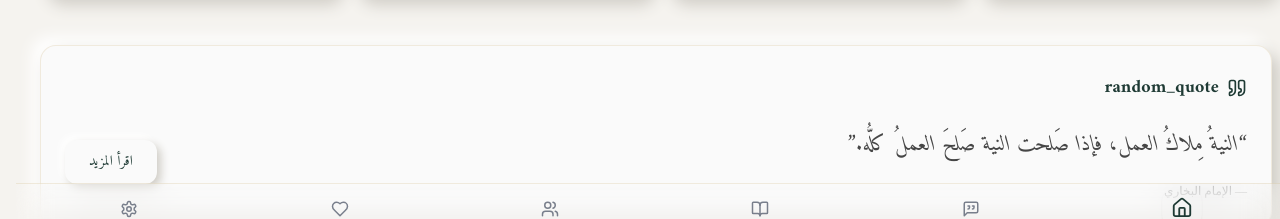
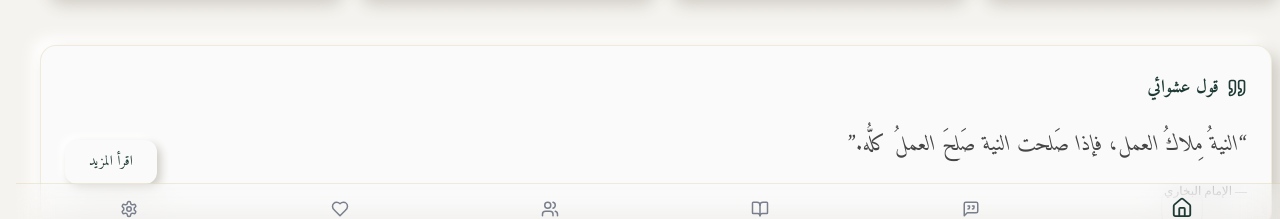
Before and after one commit to ibrahimcowke/AQWAAL-SALAF, a React (Vite) app: page / in a window 1280 px wide. Shown: the part 537-756 px from the top of the page. Built offline with nearby package versions, Linux system fonts and the light colour scheme; no server answers; the database is empty; a web font is replaced by a local one.

Commit message:
fix: add missing random_quote translation for Arabic and English

```diff
--- a/src/i18n.ts
+++ b/src/i18n.ts
@@ -75,7 +75,8 @@ const resources = {
       "back": "رجوع",
       "back_to_quotes": "العودة للأقوال",
       "back_to_scholars": "العودة للعلماء",
-      "somali_translation": "الترجمة الصومالية"
+      "somali_translation": "الترجمة الصومالية",
+      "random_quote": "قول عشوائي"
     }
   },
   en: {
@@ -151,7 +152,8 @@ const resources = {
       "back": "Back",
       "back_to_quotes": "Back to Sayings / العودة للأقوال",
       "back_to_scholars": "Back to Scholars / العودة للعلماء",
-      "somali_translation": "Somali Translation"
+      "somali_translation": "Somali Translation",
+      "random_quote": "Random Quote"
     }
   },
   so: {
```
